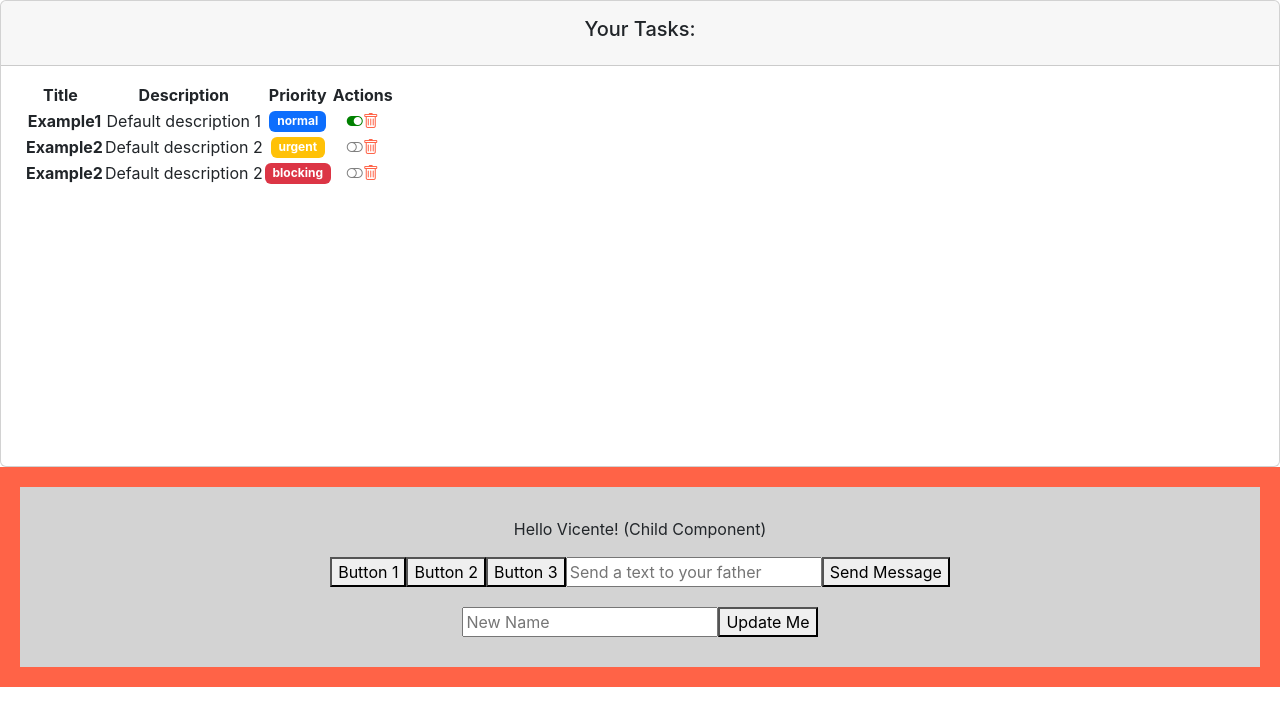
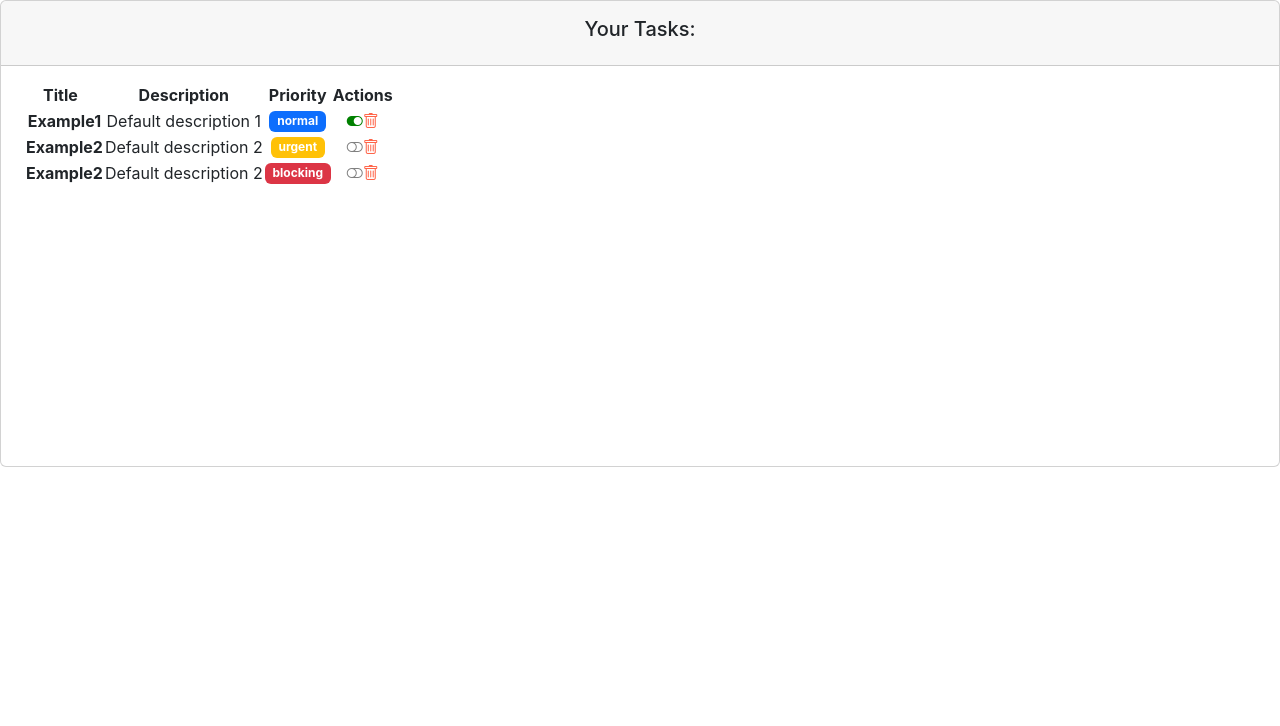
Before and after one commit to Vincecoorp21/OB-React_Project-, a React (Create React App) app: page / in a window 1280 px wide. Shown: the top 726 px of the page. Built offline with nearby package versions, Linux system fonts and the light colour scheme.

Commit message:
Hiding Father Component

```diff
--- a/src/App.js
+++ b/src/App.js
@@ -33,7 +33,7 @@ function App() {
       {/* <GreetingStyled name='Vince' /> */}
       {/* </header> */}
       {/**Gestión de eventos */}
-      <Father />
+      {/* <Father /> */}
     </div>
   );
 }
```
